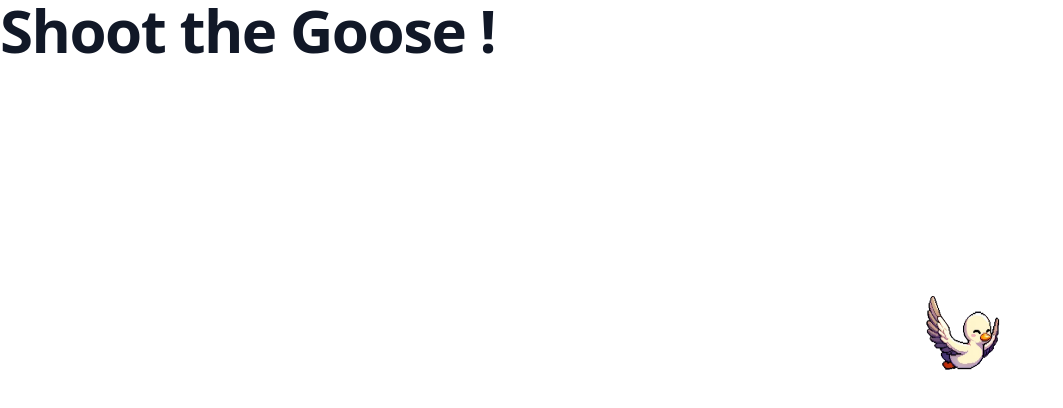
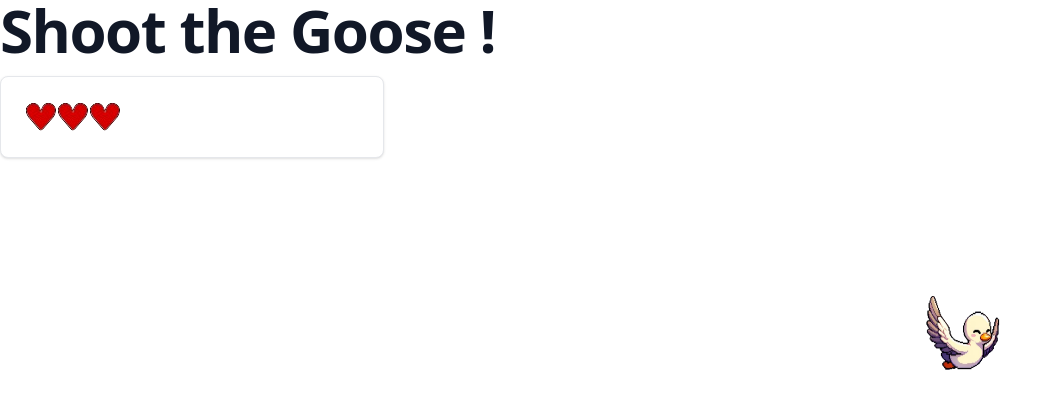
Before and after one commit to ThoomassC/ShootTheGoose, a SvelteKit app in the folder ShootTheGoose/: page /game in a window 1280 px wide. Shown: the top 408 px of the page, without its empty margins (0-1063 px from the left). Built offline with nearby package versions, Linux system fonts and the light colour scheme.

Commit message:
feat: life component

```diff
--- /dev/null
+++ b/ShootTheGoose/src/lib/components/Life.svelte
@@ -0,0 +1,22 @@
+<script lang="ts">
+	import { createEventDispatcher } from 'svelte';
+	const dispatch = createEventDispatcher();
+
+	export const lifesToBeginWith = 3;
+	export let actualLifes: number = lifesToBeginWith;
+	$: actualLifes;
+	export const miss = () => {
+		--actualLifes;
+		dispatch('heart', { actualLifes });
+	};
+</script>
+
+<div
+	class="max-w-sm p-6 bg-white border border-gray-200 rounded-lg shadow dark:bg-gray-800 dark:border-gray-700"
+>
+	<div class="flex-row">
+		{#each Array(actualLifes) as _}
+			<img src="/images/heart.png" alt={_} class="inline max-w-min" />
+		{/each}
+	</div>
+</div>
--- a/ShootTheGoose/src/routes/game/+page.svelte
+++ b/ShootTheGoose/src/routes/game/+page.svelte
@@ -1,6 +1,7 @@
 <script lang="ts">
 	import Animal from '$lib/components/Animal.svelte';
 	import { onDestroy } from 'svelte';
+	import Life from '$lib/components/Life.svelte';
 
 	let isShooting = false;
 	let isShootingText = false;
@@ -38,7 +39,7 @@
 		top = randomPosition.y + 'px';
 	}
 
-	function handleMouseMove(event: any) {
+	function handleMouseMove(event) {
 		const isMouseOverAnimal = event.target && event.target.closest('.animal-container') !== null;
 
 		if (!isShooting && !isMouseOverAnimal) {
@@ -80,6 +81,7 @@
 >
 	<Animal baseNameForUrl="oie_vol" dammage={isShooting} />
 </button>
+<Life></Life>
 
 <style>
 	.animal-container {
```
Also changed, not shown: ShootTheGoose/static/images/heart.png.
